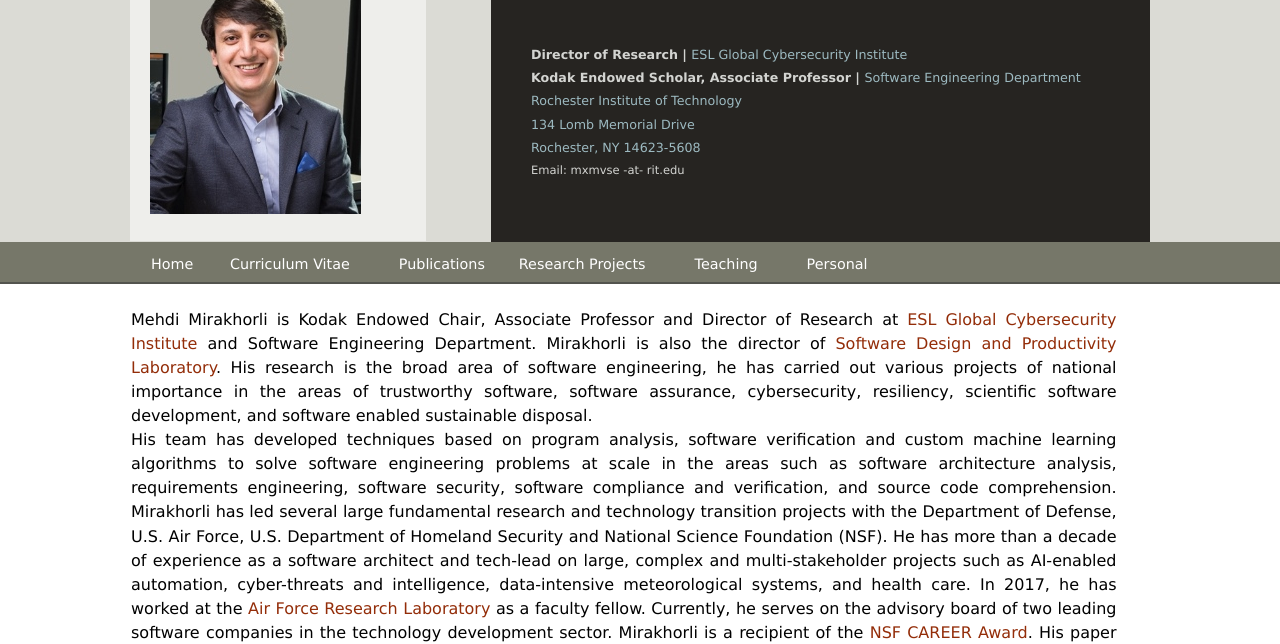
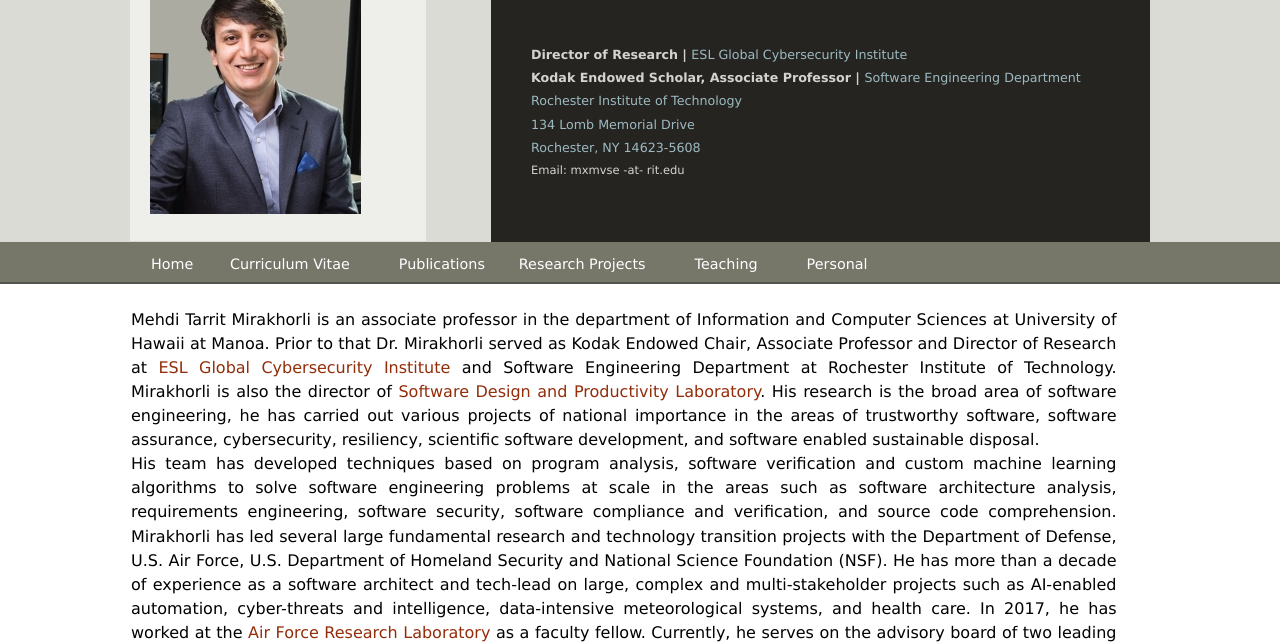
Before and after one commit to MehdiMirakhorli/MehdiMirakhorli.github.io, a plain HTML site: page index.html in a window 1280 px wide. Shown: the part 86-730 px from the top of the page. Drawn offline with Linux system fonts and the light colour scheme; a script that the page names is missing.

Commit message:
Update index.html

```diff
--- a/index.html
+++ b/index.html
@@ -332,8 +332,8 @@ Rochester, NY 14623-5608</a></span></div>
 
 <p>
 <font size="3" line-height=2em>
- Mehdi Mirakhorli is Kodak Endowed Chair, Associate Professor and Director of Research at <a href="https://www.rit.edu/cybersecurity/">ESL Global Cybersecurity Institute</a> and Software Engineering Department.
-
+ Mehdi Tarrit Mirakhorli is an associate professor in the department of Information and Computer Sciences at University of Hawaii at Manoa.
+	Prior to that Dr. Mirakhorli served as Kodak Endowed Chair, Associate Professor and Director of Research at <a href="https://www.rit.edu/cybersecurity/">ESL Global Cybersecurity Institute</a> and Software Engineering Department at Rochester Institute of Technology.
 Mirakhorli is also the director of <a href="https://design.se.rit.edu">Software Design and Productivity Laboratory</a>.
 His research is the broad area of software engineering, he has carried out various projects of national importance in the areas of trustworthy software, software assurance, cybersecurity, resiliency, scientific software development, and software enabled sustainable disposal.
 
```
